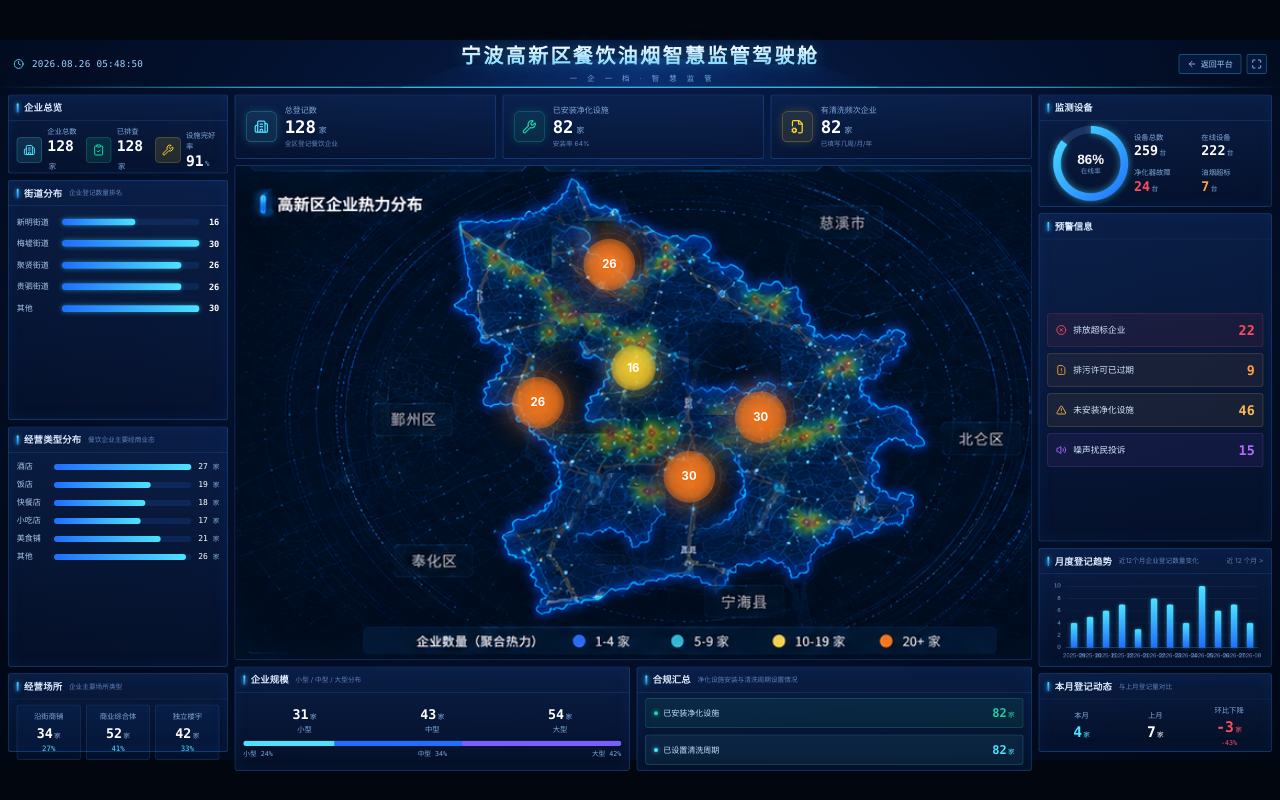
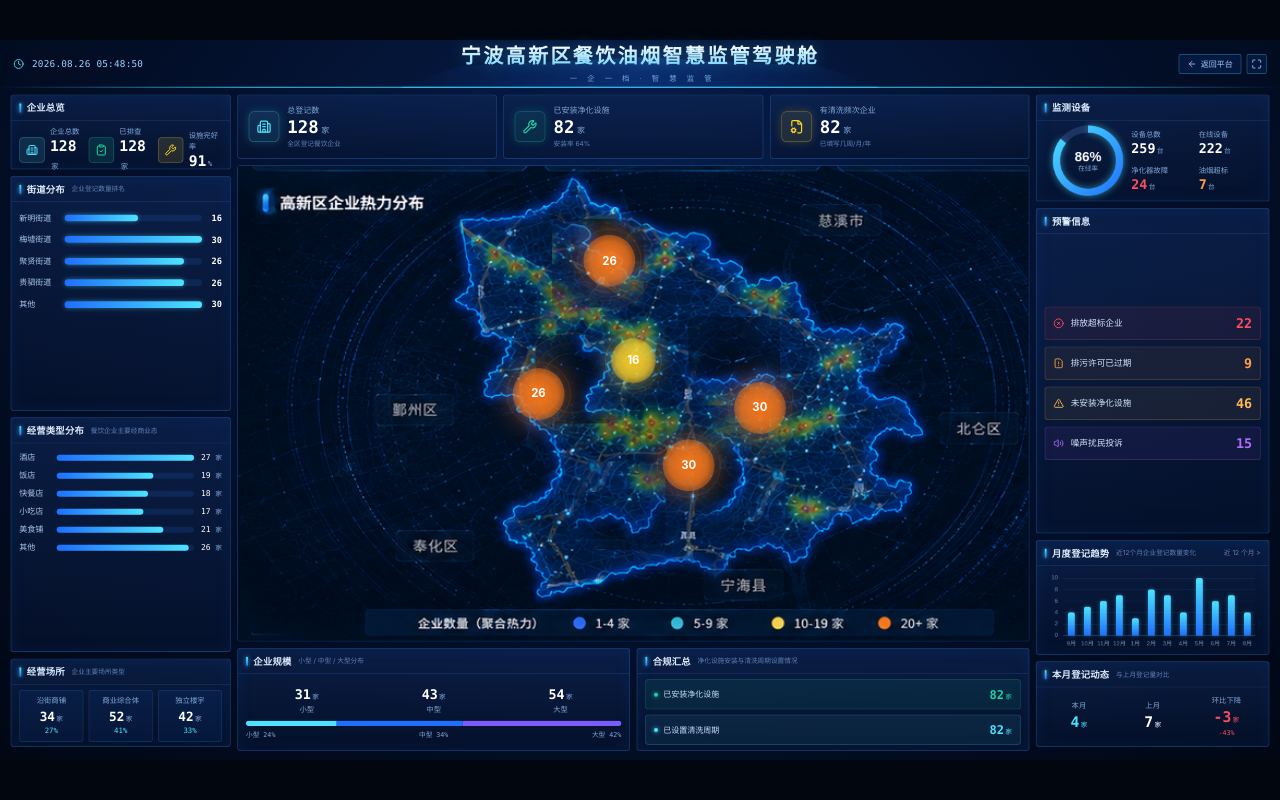
Before and after one commit to mjd13736087265/ningbo-hightech-catering-platform, a React (Vite) app in the folder app/: page /#/cockpit in a window 1280 px wide. Built offline with nearby package versions, Linux system fonts and the light colour scheme.

Commit message:
feat: 驾驶舱底部留白与面板高度优化、趋势图月份简写；详情抽屉去掉一企一档按钮

```diff
--- a/app/src/pages/Cockpit.tsx
+++ b/app/src/pages/Cockpit.tsx
@@ -4,13 +4,12 @@ import { useNavigate } from 'react-router-dom';
 import { useApp } from '@/context/AppContext';
 import type { Enterprise } from '@/types';
 import { getDeviceStatistics } from '@/data/enterprises';
-import EnterpriseDetail from '@/components/EnterpriseDetail';
 import ReportModal from '@/components/ReportModal';
 import DeviceInfoModal from '@/components/DeviceInfoModal';
 import {
   Building2, ClipboardCheck, Wrench, FileCog, ArrowLeft, Maximize, Minimize,
   XCircle, FileWarning, AlertTriangle, Volume2, MapPin,
-  ChevronLeft, ChevronRight, Eye, FileText, Cpu, Clock, X, Phone, User,
+  ChevronLeft, ChevronRight, FileText, Cpu, Clock, X, Phone, User,
 } from 'lucide-react';
 
 // ─── 设计稿基准分辨率（整体等比缩放适配） ─────────────────
@@ -192,7 +191,7 @@ function DRow({ k, v, cls = 'text-[#c9e2ff]' }: { k: string; v: React.ReactNode;
 
 // ═══ 主页面 ═══════════════════════════════════════════════
 export default function Cockpit() {
-  const { state, dispatch, statistics } = useApp();
+  const { state, statistics } = useApp();
   const navigate = useNavigate();
   const [now, setNow] = useState(new Date());
   const [isFullscreen, setIsFullscreen] = useState(false);
@@ -254,7 +253,10 @@ export default function Cockpit() {
       type: 'category',
       data: statistics.monthlyTrend.map(m => m.month),
       axisLine: { lineStyle: { color: 'rgba(80,140,200,.35)' } },
-      axisLabel: { color: 'rgba(140,185,235,.8)', fontSize: 9, interval: 0, rotate: 0 },
+      axisLabel: {
+        color: 'rgba(140,185,235,.8)', fontSize: 9, interval: 0,
+        formatter: (v: string) => v.includes('-') ? `${parseInt(v.split('-')[1], 10)}月` : v,
+      },
       axisTick: { show: false },
     },
     yAxis: {
@@ -295,11 +297,6 @@ export default function Cockpit() {
       ],
     }],
   }), [deviceStats, onlineRate]);
-
-  const openFullDetail = (e: Enterprise) => {
-    dispatch({ type: 'SELECT_ENTERPRISE', payload: e });
-    dispatch({ type: 'TOGGLE_DRAWER' });
-  };
 
   const toggleFullscreen = () => {
     if (document.fullscreenElement) {
@@ -417,11 +414,11 @@ export default function Cockpit() {
         </header>
 
         {/* ═══ 主区域 ═══ */}
-        <div className="flex-1 min-h-0 grid gap-2.5 px-3 pt-2.5 pb-3" style={{ gridTemplateColumns: '330px 1fr 350px' }}>
+        <div className="flex-1 min-h-0 grid gap-2.5 px-4 pt-2.5 pb-5" style={{ gridTemplateColumns: '330px 1fr 350px' }}>
 
           {/* ─── 左列 ─── */}
           <div className="flex flex-col gap-2.5 min-h-0">
-            <Panel title="企业总览" className="h-[118px]">
+            <Panel title="企业总览" className="h-[112px] flex-shrink-0">
               <div className="grid grid-cols-3 gap-2 h-full items-center">
                 {overviewStats.map(s => {
                   const Icon = s.icon;
@@ -481,13 +478,13 @@ export default function Cockpit() {
               </div>
             </Panel>
 
-            <Panel title="经营场所" subtitle="企业主要场所类型" className="h-[118px]">
+            <Panel title="经营场所" subtitle="企业主要场所类型" className="h-[132px] flex-shrink-0">
               <div className="grid grid-cols-3 gap-2 h-full items-center">
                 {statistics.venueDistribution.map(v => (
-                  <div key={v.name} className="text-center rounded-[4px] py-2"
+                  <div key={v.name} className="text-center rounded-[4px] py-1.5"
                     style={{ background: 'rgba(30,111,255,.08)', border: '1px solid rgba(56,130,220,.25)' }}>
                     <div className="text-[11px] text-[#7fa8d9]">{v.name}</div>
-                    <div className="text-[20px] font-bold font-mono mt-0.5">
+                    <div className="text-[19px] font-bold font-mono mt-0.5">
                       <AnimatedNumber value={v.count} /><span className="text-[10px] font-normal text-[#7fa8d9] ml-0.5">家</span>
                     </div>
                     <div className="text-[11px] font-mono text-[#4de3ff]">{Math.round((v.count / Math.max(statistics.total, 1)) * 100)}%</div>
@@ -564,7 +561,7 @@ export default function Cockpit() {
             </Panel>
 
             {/* 企业规模 + 合规汇总 */}
-            <div className="grid grid-cols-2 gap-2.5 h-[128px] flex-shrink-0">
+            <div className="grid grid-cols-2 gap-2.5 h-[148px] flex-shrink-0">
               <Panel title="企业规模" subtitle="小型 / 中型 / 大型分布" bodyClassName="flex flex-col justify-center">
                 <div className="grid grid-cols-3 gap-2 mb-2">
                   {statistics.scaleDistribution.map(s => (
@@ -579,13 +576,13 @@ export default function Cockpit() {
                     <div key={c} className="h-full" style={{ width: `${(statistics.scaleDistribution[i].count / scaleTotal) * 100}%`, background: c }} />
                   ))}
                 </div>
-                <div className="flex justify-between mt-1 text-[10px] text-[#7fa8d9] font-mono">
+                <div className="flex justify-between mt-1.5 text-[10px] text-[#7fa8d9] font-mono">
                   {statistics.scaleDistribution.map(s => (
                     <span key={s.name}>{s.name} {Math.round((s.count / scaleTotal) * 100)}%</span>
                   ))}
                 </div>
               </Panel>
-              <Panel title="合规汇总" subtitle="净化设施安装与清洗周期设置情况" bodyClassName="flex flex-col justify-center gap-2.5">
+              <Panel title="合规汇总" subtitle="净化设施安装与清洗周期设置情况" bodyClassName="flex flex-col justify-center gap-2">
                 {[
                   { label: '已安装净化设施', value: statistics.pretreatmentCount, color: '#1fd0a2' },
                   { label: '已设置清洗周期', value: statistics.cleaningCycleCount, color: '#4de3ff' },
@@ -607,10 +604,10 @@ export default function Cockpit() {
 
           {/* ─── 右列 ─── */}
           <div className="flex flex-col gap-2.5 min-h-0">
-            <Panel title="监测设备" className="h-[168px]">
+            <Panel title="监测设备" className="h-[160px] flex-shrink-0">
               <div className="flex h-full items-center">
                 <div className="w-[130px] flex-shrink-0">
-                  <Chart option={ringOption} height={128} />
+                  <Chart option={ringOption} height={120} />
                 </div>
                 <div className="flex-1 grid grid-cols-2 gap-x-2 gap-y-3">
                   {[
@@ -656,12 +653,12 @@ export default function Cockpit() {
               })}
             </Panel>
 
-            <Panel title="月度登记趋势" subtitle="近12个月企业登记数量变化" className="h-[178px]"
+            <Panel title="月度登记趋势" subtitle="近12个月企业登记数量变化" className="h-[172px] flex-shrink-0"
               right={<span className="text-[10px] text-[#5f83b8]">近 12 个月 &gt;</span>}>
               <Chart option={trendOption} height="100%" />
             </Panel>
 
-            <Panel title="本月登记动态" subtitle="与上月登记量对比" className="h-[118px]">
+            <Panel title="本月登记动态" subtitle="与上月登记量对比" className="h-[128px] flex-shrink-0">
               <div className="grid grid-cols-3 gap-2 h-full items-center">
                 <div className="text-center">
                   <div className="text-[11px] text-[#7fa8d9]">本月</div>
@@ -683,7 +680,7 @@ export default function Cockpit() {
           </div>
         </div>
 
-        {/* ═══ 点击聚合点 → 企业列表浮层 ═══ */}
+        {/* ═══ 点击聚合点 → 企业列表浮层（居中） ═══ */}
         {selectedCluster && (
           <>
             <div className="absolute inset-0 z-40" style={{ background: 'rgba(1,6,15,.6)' }} onClick={closeOverlay} />
@@ -923,11 +920,6 @@ export default function Cockpit() {
 
             {/* 底部操作 */}
             <div className="flex gap-2 px-4 py-2.5 border-t flex-shrink-0" style={{ borderColor: 'rgba(56,130,220,0.25)' }}>
-              <button onClick={() => openFullDetail(selectedEnt)}
-                className="flex items-center gap-1.5 px-3 py-[5px] text-[11px] rounded-[3px] text-white transition-colors"
-                style={{ background: 'linear-gradient(135deg,#1e6fff,#4de3ff)' }}>
-                <Eye className="w-3.5 h-3.5" />一企一档
-              </button>
               <button onClick={() => setReportEnt(selectedEnt)}
                 className="flex items-center gap-1.5 px-3 py-[5px] text-[11px] rounded-[3px] text-[#c9a7ff] transition-colors hover:brightness-150"
                 style={{ background: 'rgba(139,92,246,.18)', border: '1px solid rgba(139,92,246,.45)' }}>
@@ -943,8 +935,7 @@ export default function Cockpit() {
         )}
       </div>
 
-      {/* 一企一档抽屉 + 弹窗 */}
-      <EnterpriseDetail />
+      {/* 报告 / 设备弹窗 */}
       <ReportModal open={!!reportEnt} onClose={() => setReportEnt(null)} enterprise={reportEnt} />
       <DeviceInfoModal open={!!deviceEnt} onClose={() => setDeviceEnt(null)} enterprise={deviceEnt} />
     </div>
```
